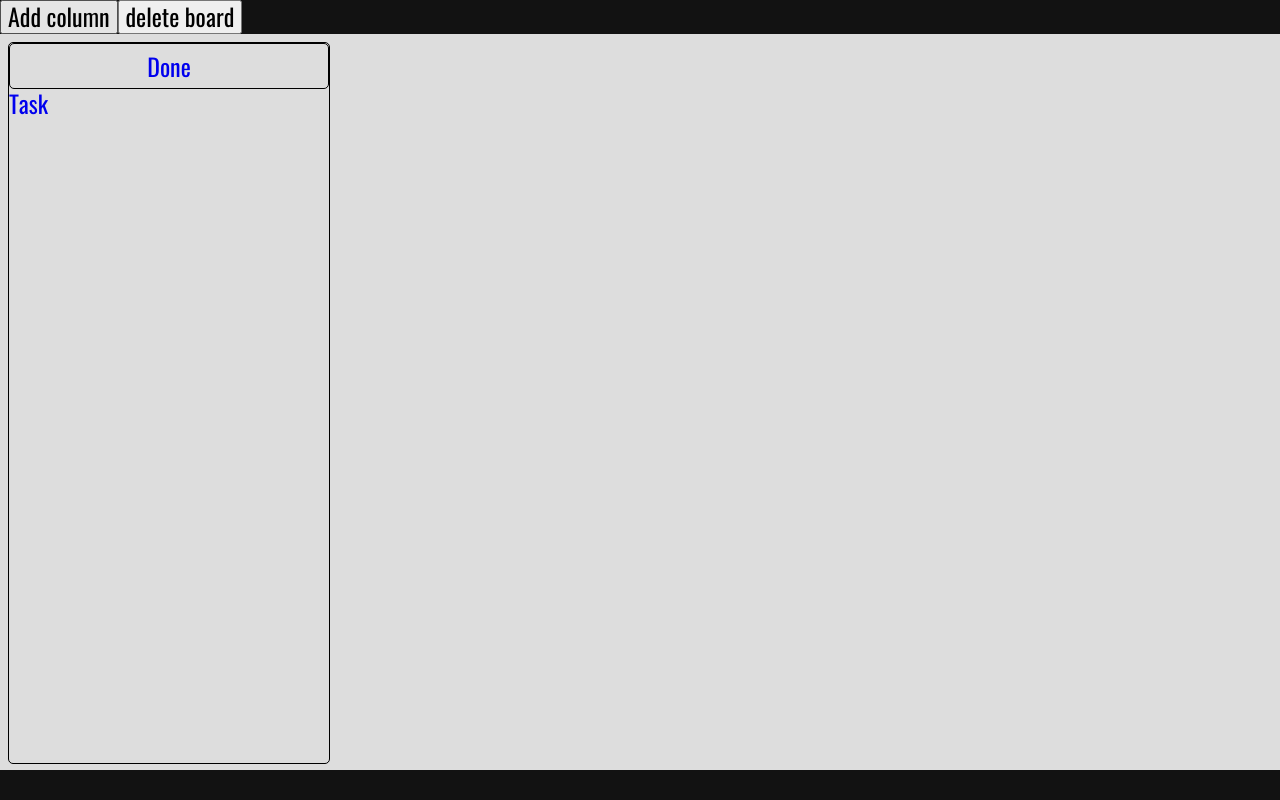
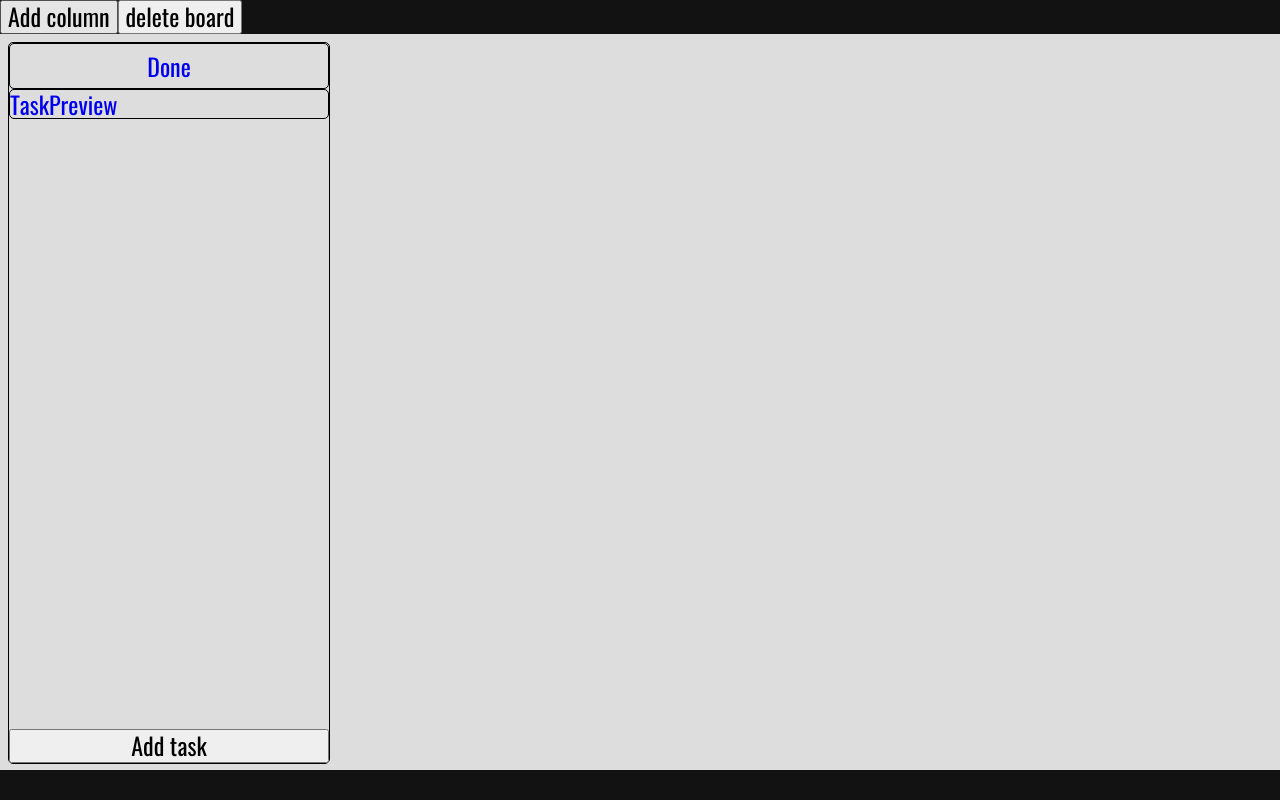
Before and after one commit to dino19981/RSS-project-management-app, a React (Create React App) app: page /boards/9a111e19-24ec-43e1-b8c4-1 in a window 1280 px wide. Built offline with nearby package versions, Linux system fonts and the light colour scheme.

Commit message:
feat: add button with modal fot creating task

```diff
--- a/src/components/Columns/ColumnPreview.tsx
+++ b/src/components/Columns/ColumnPreview.tsx
@@ -1,11 +1,48 @@
-import React from 'react';
+import React, { useState } from 'react';
 import { Link, useLocation } from 'react-router-dom';
+import * as yup from 'yup';
 import { TColumn } from '../../models/column';
-import Task from '../Task/Task';
+import ButtonWithModalForm from '../buttonWithModalForm/ButtonWithModalForm';
+import TaskPreview from '../Task/TaskPreview';
+
+const schema = yup
+  .object()
+  .shape({
+    title: yup.string().trim().required(),
+    description: yup.string().trim().required(),
+  })
+  .required();
+
+const initialValues = {
+  title: '',
+  description: '',
+};
+
+const fields = [
+  //TODO разобраться с полями
+  { name: 'title', errorMessage: 'Title is required', placeholder: 'Task Title' },
+  { name: 'description', errorMessage: 'description is required', placeholder: 'description' },
+];
+
+const formOptions = {
+  schema,
+  initialValues,
+  fields,
+};
 
 function ColumnPreview({ id: columnId, order, title, tasks }: TColumn) {
   const { pathname } = useLocation();
   const urlToColumn = pathname + '/columns/' + columnId;
+  const [isModalActive, setModal] = useState(false);
+
+  function setIsModalActive(bool: boolean) {
+    setModal(bool);
+  }
+
+  function createTaskHandler(value: typeof schema) {
+    //TODO ADD API REQuest
+    console.log('create task', value);
+  }
 
   return (
     <div className="column-preview">
@@ -13,9 +50,23 @@ function ColumnPreview({ id: columnId, order, title, tasks }: TColumn) {
         <div className="column-preview_title">{title}</div>
         {tasks &&
           tasks.map((task) => {
-            return <Task key={task.id} />;
+            return <TaskPreview key={task.id} {...task} />;
           })}
       </Link>
+      <ButtonWithModalForm
+        submitBtnName="add task"
+        modalState={{ isModalActive, setIsModalActive }}
+        buttonOptions={{
+          btnClass: 'task_create__btn',
+          type: 'button',
+          text: 'Add task',
+        }}
+        formOptions={{
+          ...formOptions,
+          onSubmit: createTaskHandler,
+          buttonOptions: { type: 'button' },
+        }}
+      />
     </div>
   );
 }
```
